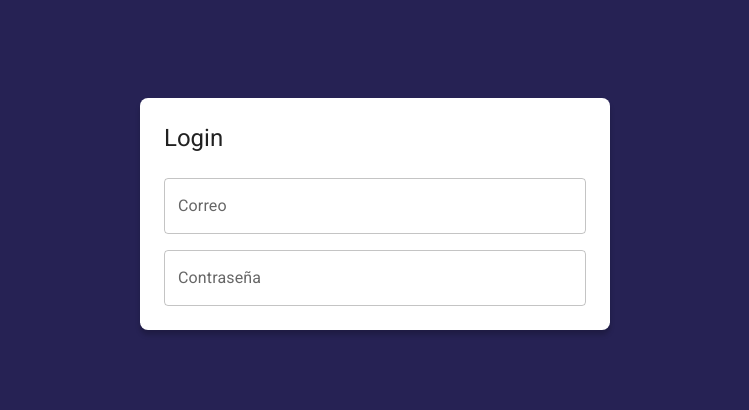
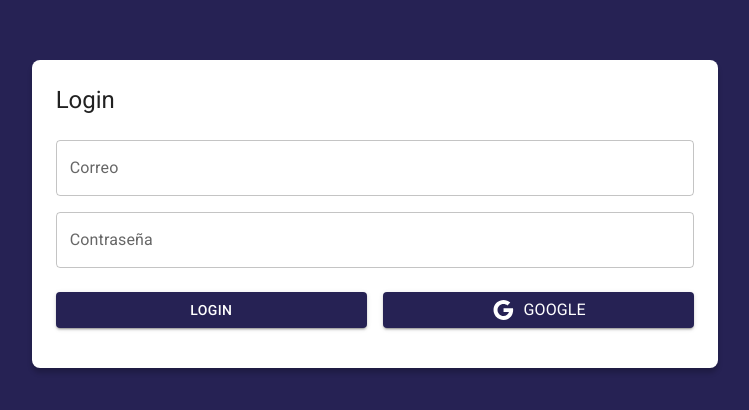
Before and after one commit to MemoSan27/journal-app, a React (Vite) app: page /auth/login in a window 1280 px wide. Shown: the part 186-596 px from the top of the page, without its empty margins (265-1014 px from the left). Built offline with nearby package versions, Linux system fonts and the light colour scheme.

Commit message:
LoginPage.jsx Boton Login y Google implementados

```diff
--- a/src/auth/pages/LoginPage.jsx
+++ b/src/auth/pages/LoginPage.jsx
@@ -1,4 +1,5 @@
-import { Grid, TextField, Typography } from "@mui/material"
+import { Google } from "@mui/icons-material"
+import { Button, Grid, TextField, Typography } from "@mui/material"
 
 
 export const LoginPage = () => {
@@ -38,6 +39,21 @@ export const LoginPage = () => {
                 />
               </Grid>
 
+              <Grid container spacing={ 2 } sx={{ mb: 2, mt: 1}} >
+                <Grid item xs={ 12 } sm={ 6 }>
+                  <Button variant="contained" fullWidth>
+                    Login
+                  </Button>
+                </Grid>
+
+                <Grid item xs={ 12 } sm={ 6 }>
+                  <Button variant="contained" fullWidth>
+                    <Google />
+                    <Typography sx={{ ml: 1}} >Google</Typography>
+                  </Button>
+                </Grid>
+              </Grid>
+
 
 
             </Grid>
```
